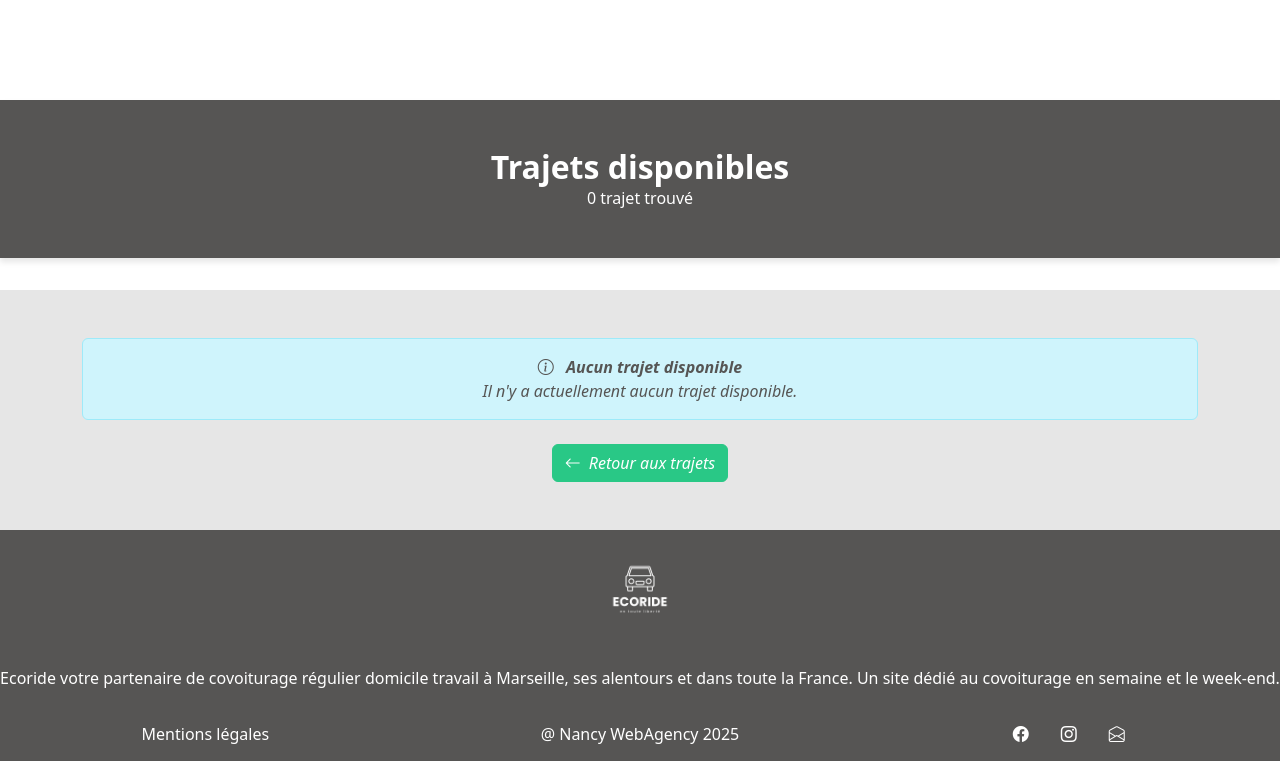
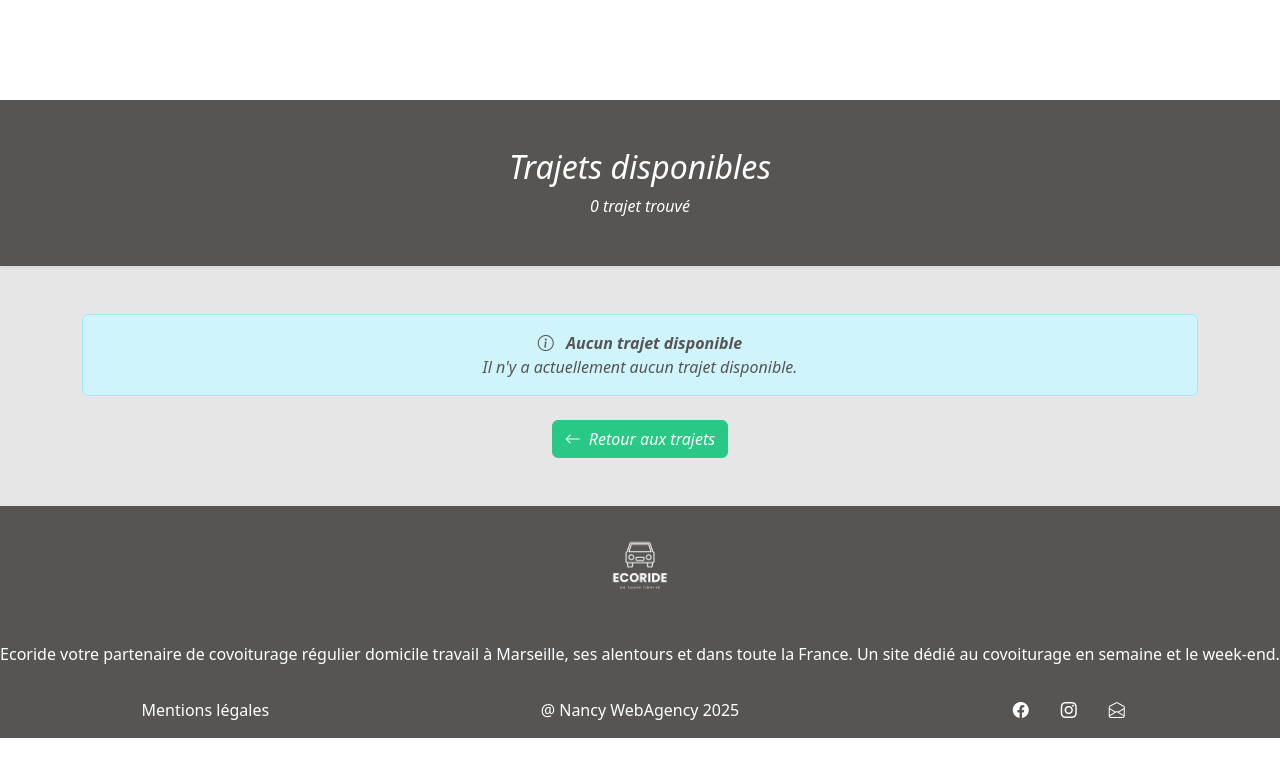
Before and after one commit to nancyh13500/ecoride_ecf, a PHP site: page /pages/suggestions.php in a window 1280 px wide. Shown: the top 761 px of the page. Run offline with PHP 8.4, Linux system fonts and the light colour scheme; data comes from the database, SQL or seed files in the repository; tables that the repository leaves empty hold one stand-in row (values such as "Sample post").

Commit message:
mise a jour page suggestions css

```diff
--- a/pages/suggestions.php
+++ b/pages/suggestions.php
@@ -33,16 +33,13 @@ try {
 ?>
 
 
-<!-- Results Section -->
-<div class="result-header text-center" style="margin-top: 100px;">
-    <div class="bg-dark text-white p-5">
-        <h2>Trajets disponibles</h2>
+<!-- En-tête et liste dans une même section pour éviter toute bande entre les deux blocs -->
+<section id="results" class="results bg-light" style="margin-top: 100px;">
+    <div class="bg-dark text-white p-5 text-center shadow-sm">
+        <h2 class="mb-2">Trajets disponibles</h2>
         <p class="mb-0"><?= $total_suggestions ?> trajet<?= $total_suggestions > 1 ? 's' : '' ?> trouvé<?= $total_suggestions > 1 ? 's' : '' ?></p>
     </div>
-</div>
-
-<section id="results" class="results bg-light py-5">
-    <div class="container">
+    <div class="container py-5">
         <?php if (!empty($covoiturages_suggestion)): ?>
             <div class="suggestions-section">
                 <div class="row">
```
